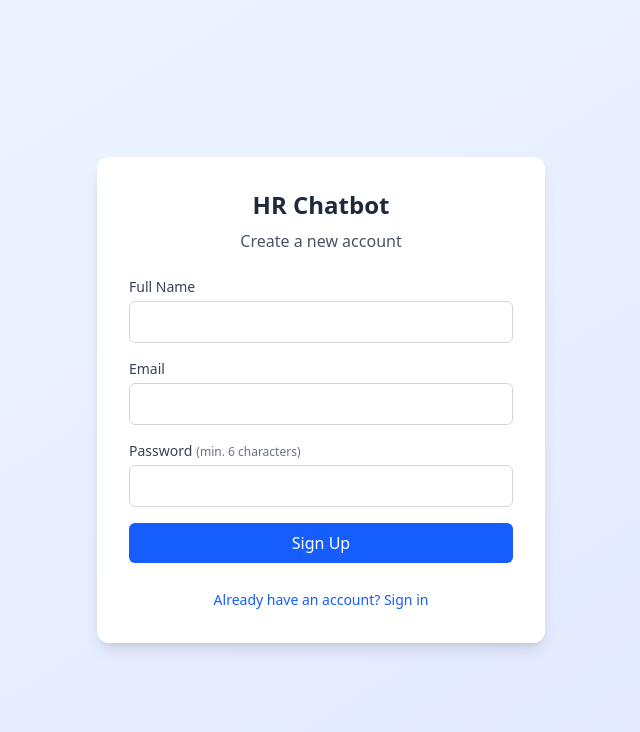
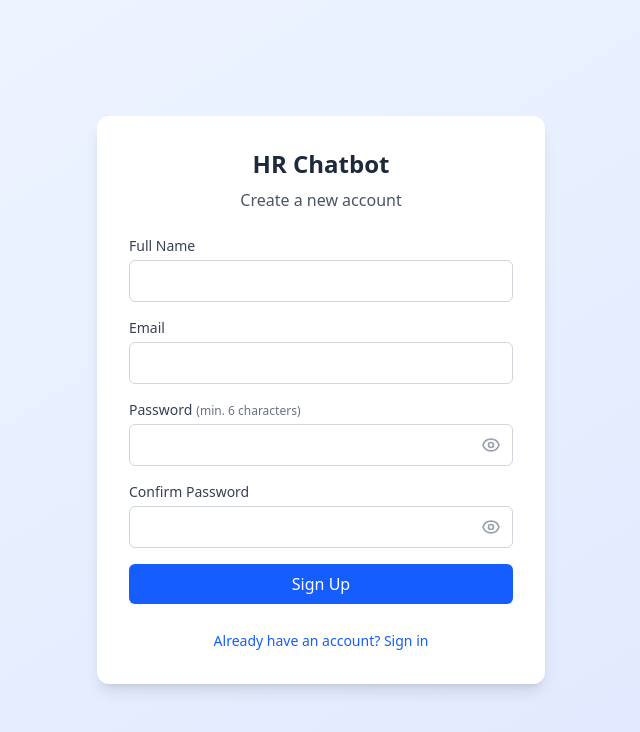
Before and after one commit to ayush-20701/izzkiTech, a React (Vite) app in the folder Chatbot/Frontend/chatbot-frontend/: page / in a window 1280 px wide. Both pictures are taken after a click on the button "Don't have an account? Sign up". Shown: the top 732 px of the page, without its empty margins (319-959 px from the left). Built offline with nearby package versions, Linux system fonts and the light colour scheme.

Commit message:
final bug fixes

```diff
--- a/Chatbot/Frontend/chatbot-frontend/src/components/AuthForm.jsx
+++ b/Chatbot/Frontend/chatbot-frontend/src/components/AuthForm.jsx
@@ -5,11 +5,14 @@ const AuthForm = ({ onAuthSuccess }) => {
   const [formData, setFormData] = useState({
     name: '',
     email: '',
-    password: ''
+    password: '',
+    confirmPassword: ''
   });
   const [loading, setLoading] = useState(false);
   const [error, setError] = useState('');
   const [validationErrors, setValidationErrors] = useState({});
+  const [showPassword, setShowPassword] = useState(false);
+  const [showConfirmPassword, setShowConfirmPassword] = useState(false);
 
   // Email validation function
   const validateEmail = (email) => {
@@ -20,6 +23,11 @@ const AuthForm = ({ onAuthSuccess }) => {
   // Password validation function
   const validatePassword = (password) => {
     return password.length >= 6;
+  };
+
+  // Confirm password validation function
+  const validateConfirmPassword = (password, confirmPassword) => {
+    return password === confirmPassword;
   };
 
   // Name validation function
@@ -52,6 +60,15 @@ const AuthForm = ({ onAuthSuccess }) => {
       errors.password = 'Password must be at least 6 characters long';
     }
 
+    // Confirm password validation for signup
+    if (!isLogin) {
+      if (!formData.confirmPassword) {
+        errors.confirmPassword = 'Please confirm your password';
+      } else if (!validateConfirmPassword(formData.password, formData.confirmPassword)) {
+        errors.confirmPassword = 'Passwords do not match';
+      }
+    }
+
     setValidationErrors(errors);
     return Object.keys(errors).length === 0;
   };
@@ -71,7 +88,12 @@ const AuthForm = ({ onAuthSuccess }) => {
     const endpoint = isLogin ? '/api/login' : '/api/register';
     const payload = isLogin
       ? { email: formData.email, password: formData.password }
-      : { ...formData, role: 'employee' };
+      : {
+          name: formData.name,
+          email: formData.email,
+          password: formData.password,
+          role: 'employee'
+        };
 
     try {
       const res = await fetch(`http://localhost:5000${endpoint}`, {
@@ -179,20 +201,77 @@ const AuthForm = ({ onAuthSuccess }) => {
               Password
               {!isLogin && <span className="text-xs text-gray-500 ml-1">(min. 6 characters)</span>}
             </label>
+            <div className="relative">
               <input
-              type="password"
+                type={showPassword ? "text" : "password"}
                 name="password"
                 value={formData.password}
                 onChange={handleInputChange}
-              className={`w-full px-3 py-2 border rounded-md focus:outline-none focus:ring-2 focus:ring-blue-500 ${
+                className={`w-full px-3 py-2 pr-10 border rounded-md focus:outline-none focus:ring-2 focus:ring-blue-500 ${
                   validationErrors.password ? 'border-red-500' : 'border-gray-300'
                 }`}
                 required
               />
+              <button
+                type="button"
+                onClick={() => setShowPassword(!showPassword)}
+                className="absolute inset-y-0 right-0 pr-3 flex items-center text-gray-400 hover:text-gray-600"
+              >
+                {showPassword ? (
+                  <svg className="h-5 w-5" fill="none" viewBox="0 0 24 24" stroke="currentColor">
+                    <path strokeLinecap="round" strokeLinejoin="round" strokeWidth={2} d="M13.875 18.825A10.05 10.05 0 0112 19c-4.478 0-8.268-2.943-9.543-7a9.97 9.97 0 011.563-3.029m5.858.908a3 3 0 114.243 4.243M9.878 9.878l4.242 4.242M9.878 9.878L8.464 8.464m1.414 1.414L8.464 8.464m7.071 0L14.121 9.879m-4.243 4.242L8.464 15.536m7.071 0l1.414-1.414M14.121 9.879l7.071-7.071" />
+                  </svg>
+                ) : (
+                  <svg className="h-5 w-5" fill="none" viewBox="0 0 24 24" stroke="currentColor">
+                    <path strokeLinecap="round" strokeLinejoin="round" strokeWidth={2} d="M15 12a3 3 0 11-6 0 3 3 0 016 0z" />
+                    <path strokeLinecap="round" strokeLinejoin="round" strokeWidth={2} d="M2.458 12C3.732 7.943 7.523 5 12 5c4.478 0 8.268 2.943 9.542 7-1.274 4.057-5.064 7-9.542 7-4.477 0-8.268-2.943-9.542-7z" />
+                  </svg>
+                )}
+              </button>
+            </div>
             {validationErrors.password && (
               <p className="mt-1 text-sm text-red-600">{validationErrors.password}</p>
             )}
           </div>
+
+          {!isLogin && (
+            <div>
+              <label className="block text-sm font-medium text-gray-700 mb-1">
+                Confirm Password
+              </label>
+              <div className="relative">
+                <input
+                  type={showConfirmPassword ? "text" : "password"}
+                  name="confirmPassword"
+                  value={formData.confirmPassword}
+                  onChange={handleInputChange}
+                  className={`w-full px-3 py-2 pr-10 border rounded-md focus:outline-none focus:ring-2 focus:ring-blue-500 ${
+                    validationErrors.confirmPassword ? 'border-red-500' : 'border-gray-300'
+                  }`}
+                  required
+                />
+                <button
+                  type="button"
+                  onClick={() => setShowConfirmPassword(!showConfirmPassword)}
+                  className="absolute inset-y-0 right-0 pr-3 flex items-center text-gray-400 hover:text-gray-600"
+                >
+                  {showConfirmPassword ? (
+                    <svg className="h-5 w-5" fill="none" viewBox="0 0 24 24" stroke="currentColor">
+                      <path strokeLinecap="round" strokeLinejoin="round" strokeWidth={2} d="M13.875 18.825A10.05 10.05 0 0112 19c-4.478 0-8.268-2.943-9.543-7a9.97 9.97 0 011.563-3.029m5.858.908a3 3 0 114.243 4.243M9.878 9.878l4.242 4.242M9.878 9.878L8.464 8.464m1.414 1.414L8.464 8.464m7.071 0L14.121 9.879m-4.243 4.242L8.464 15.536m7.071 0l1.414-1.414M14.121 9.879l7.071-7.071" />
+                    </svg>
+                  ) : (
+                    <svg className="h-5 w-5" fill="none" viewBox="0 0 24 24" stroke="currentColor">
+                      <path strokeLinecap="round" strokeLinejoin="round" strokeWidth={2} d="M15 12a3 3 0 11-6 0 3 3 0 016 0z" />
+                      <path strokeLinecap="round" strokeLinejoin="round" strokeWidth={2} d="M2.458 12C3.732 7.943 7.523 5 12 5c4.478 0 8.268 2.943 9.542 7-1.274 4.057-5.064 7-9.542 7-4.477 0-8.268-2.943-9.542-7z" />
+                    </svg>
+                  )}
+                </button>
+              </div>
+              {validationErrors.confirmPassword && (
+                <p className="mt-1 text-sm text-red-600">{validationErrors.confirmPassword}</p>
+              )}
+            </div>
+          )}
 
           <button
             type="submit"
@@ -209,6 +288,8 @@ const AuthForm = ({ onAuthSuccess }) => {
               setIsLogin(!isLogin);
               setError('');
               setValidationErrors({});
+              setShowPassword(false);
+              setShowConfirmPassword(false);
             }}
             className="text-blue-600 hover:text-blue-800 text-sm"
           >
--- a/Chatbot/Frontend/chatbot-frontend/src/components/ChatInput.jsx
+++ b/Chatbot/Frontend/chatbot-frontend/src/components/ChatInput.jsx
@@ -1,7 +1,8 @@
-import { useState } from 'react';
+import { useState, useRef, useEffect } from 'react';
 
 const ChatInput = ({ onSendMessage, loading }) => {
   const [input, setInput] = useState('');
+  const inputRef = useRef(null);
 
   const handleSubmit = (e) => {
     e.preventDefault();
@@ -10,6 +11,13 @@ const ChatInput = ({ onSendMessage, loading }) => {
     onSendMessage(input.trim());
     setInput('');
   };
+
+  // Auto-focus input field when loading changes from true to false (after bot response)
+  useEffect(() => {
+    if (!loading && inputRef.current) {
+      inputRef.current.focus();
+    }
+  }, [loading]);
 
   const quickActions = [
     "Check my leave balance",
@@ -27,7 +35,11 @@ const ChatInput = ({ onSendMessage, loading }) => {
           {quickActions.map((action, index) => (
             <button
               key={index}
-              onClick={() => setInput(action)}
+              onClick={() => {
+                setInput(action);
+                // Focus input after setting quick action
+                setTimeout(() => inputRef.current?.focus(), 0);
+              }}
               className="text-xs px-3 py-1 bg-gray-100 text-gray-700 rounded-full hover:bg-gray-200 transition duration-200"
               disabled={loading}
             >
@@ -40,6 +52,7 @@ const ChatInput = ({ onSendMessage, loading }) => {
       {/* Input Form */}
       <form onSubmit={handleSubmit} className="flex space-x-2">
         <input
+          ref={inputRef}
           type="text"
           className="flex-1 border border-gray-300 rounded-lg px-4 py-2 focus:outline-none focus:ring-2 focus:ring-blue-500 disabled:bg-gray-100"
           value={input}
```
Also changed, not shown: 2 other files (tests, documents, lock files or other folders). Lines whose indentation alone changed are shown as unchanged.
